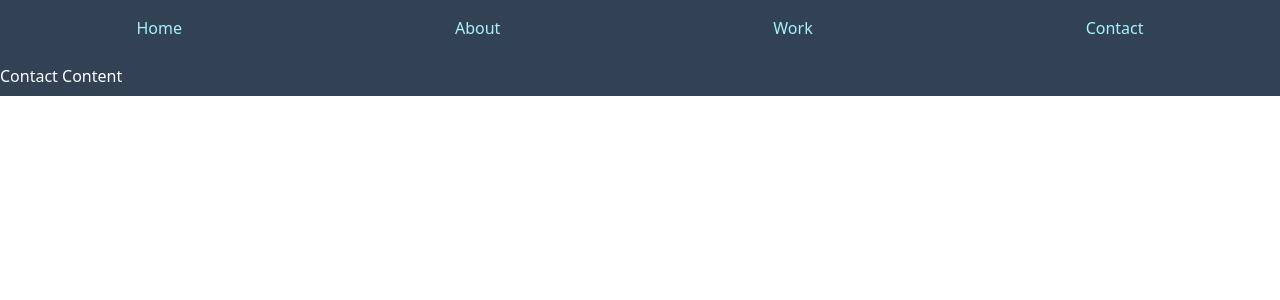
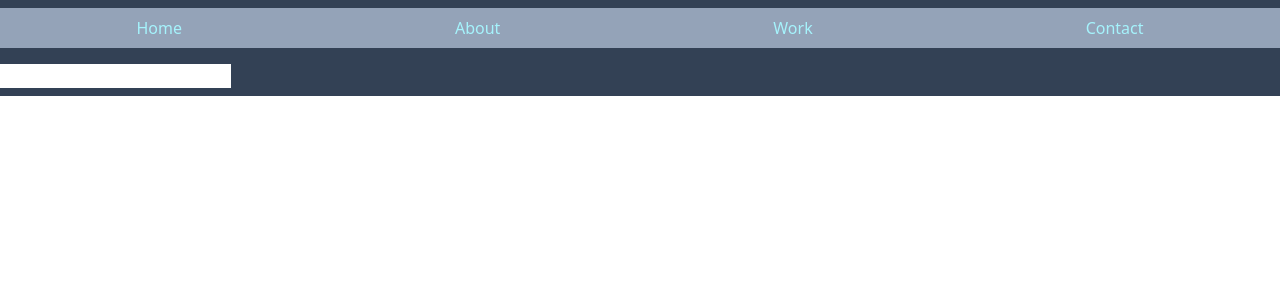
Before and after one commit to TiffanyM0/Portfolio, a React (Create React App) app: page /contact in a window 1280 px wide. Shown: the top 300 px of the page. Built offline with nearby package versions, Linux system fonts and the light colour scheme.

Commit message:
"Commenting on componets"

```diff
--- a/src/components/About.js
+++ b/src/components/About.js
@@ -1,5 +1,5 @@
 import React from "react"
-
+// also use animations, advanced level/
 const About = (props) => {
   return (
     <div>
--- a/src/components/Contact.js
+++ b/src/components/Contact.js
@@ -1,9 +1,13 @@
 import React from "react"
+// contact me form
+// use this as a space to improve forms in general
 
 const Contact = (props) => {
   return (
     <div>
-      <p>Contact Content</p>
+      <form>
+          <input name="name" type="name" />
+      </form>
     </div>
   )
 };
--- a/src/components/Home.js
+++ b/src/components/Home.js
@@ -1,5 +1,5 @@
 import React from "react"
-
+// tailwind playgrouond. end goal is scroll animation.
 const Home = (props) => {
   return (
     <div className="">
--- a/src/components/NavBar.js
+++ b/src/components/NavBar.js
@@ -1,8 +1,8 @@
 import React from "react"
-
+// pretty much done
 const NavBar = (props) => {
   return (
-    <div className="flex justify-around text-cyan-200 py-2">
+    <div className="flex justify-around text-cyan-200 py-2 bg-slate-400">
       <a className="hover:decoration-solid" href="/">Home</a>
       <a className="hover:decoration-solid" href="/about">About</a>
       <a className="hover:decoration-solid" href="/work">Work</a>
```
